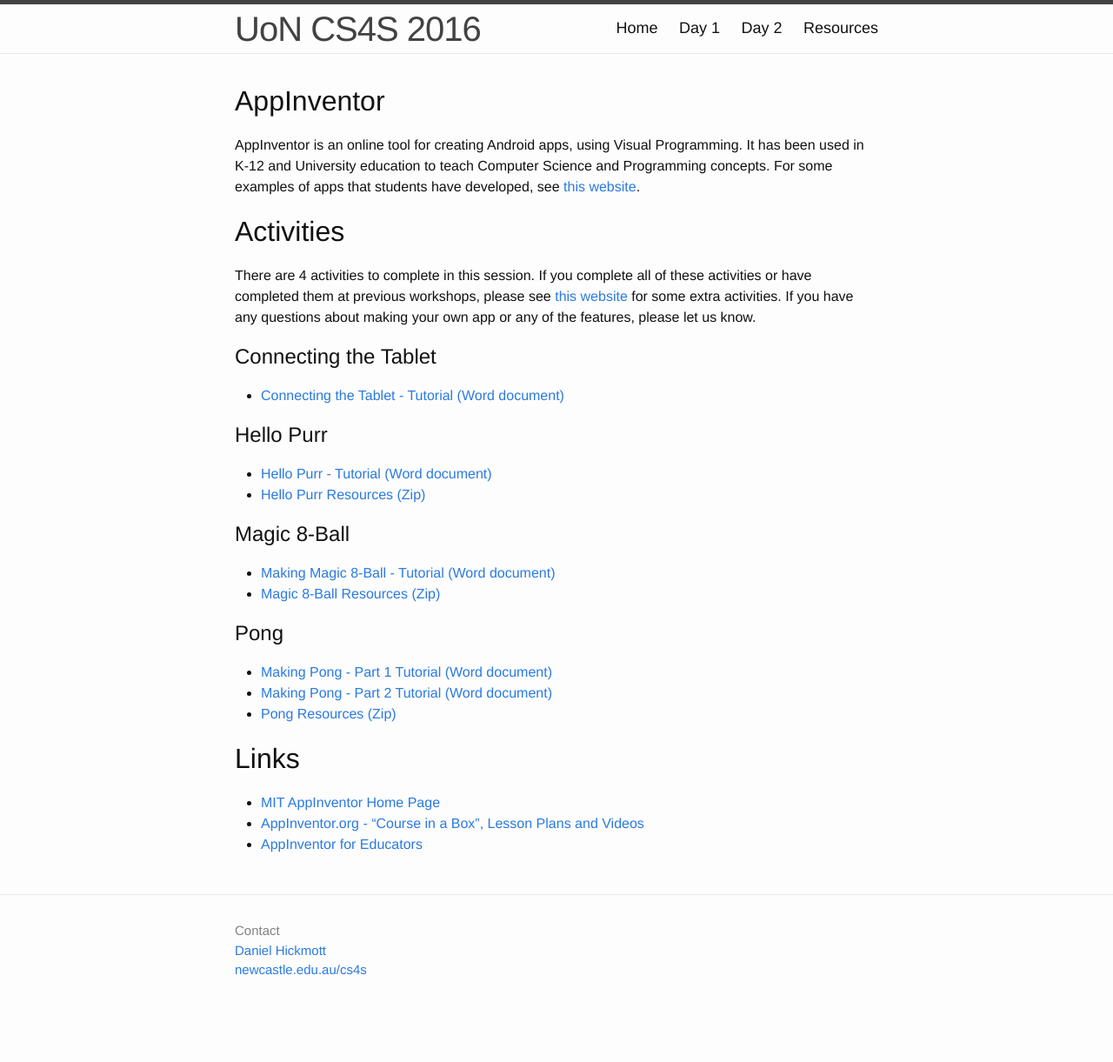
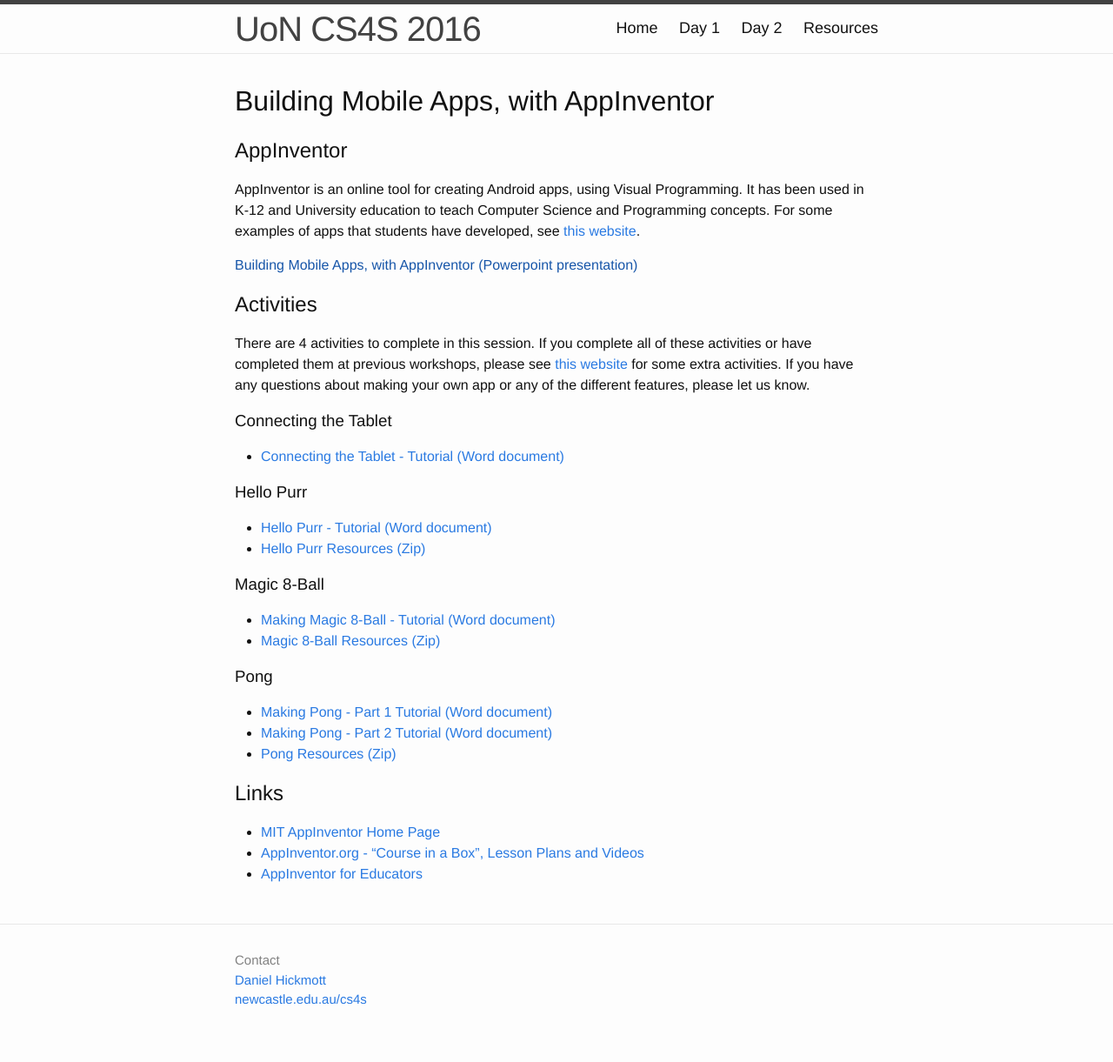
Before and after one commit to cs4s/hs-2016, a Jekyll site: the page built from day2/appinventor/index.md, in a window 1280 px wide. Shown: the whole page at 87% size. Built offline with Jekyll 4.4.1, drawn with Linux system fonts in a browser that asks for light colours; before the commit the page ends 1187 px from its top, so only the background shows below that.

Commit message:
Changes layout of AppInventor page

```diff
--- a/day2/appinventor/index.md
+++ b/day2/appinventor/index.md
@@ -3,35 +3,39 @@ layout: default
 title: AppInventor Session
 ---
 
-# AppInventor
+# Building Mobile Apps, with AppInventor
+
+## AppInventor
 
 AppInventor is an online tool for creating Android apps, using Visual Programming.
 It has been used in K-12 and University education to teach Computer Science and Programming concepts.
 For some examples of apps that students have developed, see [this website](http://appinventor.mit.edu/explore/stories.html){:target="_blank"}.
 
-# Activities
+[Building Mobile Apps, with AppInventor (Powerpoint presentation)]()
+
+## Activities
 
 There are 4 activities to complete in this session.
 If you complete all of these activities or have completed them at previous workshops, please see [this website](http://appinventor.mit.edu/explore/resources.html){:target="_blank"} for some extra activities.
-If you have any questions about making your own app or any of the features, please let us know.
+If you have any questions about making your own app or any of the different features, please let us know.
 
-## Connecting the Tablet
+### Connecting the Tablet
 - [Connecting the Tablet - Tutorial (Word document)](connecting_activity.docx)
 
-## Hello Purr
+### Hello Purr
 - [Hello Purr - Tutorial (Word document)](HelloPurr_activity.docx)
 - [Hello Purr Resources (Zip)](HelloPurr_resources.zip)
 
-## Magic 8-Ball
+### Magic 8-Ball
 - [Making Magic 8-Ball - Tutorial (Word document)](8Ball_activity.docx)
 - [Magic 8-Ball Resources (Zip)](8ball_resources.zip)
 
-## Pong
+### Pong
 - [Making Pong - Part 1 Tutorial (Word document)](Pong_activity_part1.docx)
 - [Making Pong - Part 2 Tutorial (Word document)](Pong_activity_part2.docx)
 - [Pong Resources (Zip)](Pong_resources.zip)
 
-# Links
+## Links
 
 - [MIT AppInventor Home Page](http://appinventor.mit.edu/){:target="_blank"}
 - [AppInventor.org - "Course in a Box", Lesson Plans and Videos](http://www.appinventor.org/){:target="_blank"}
```
